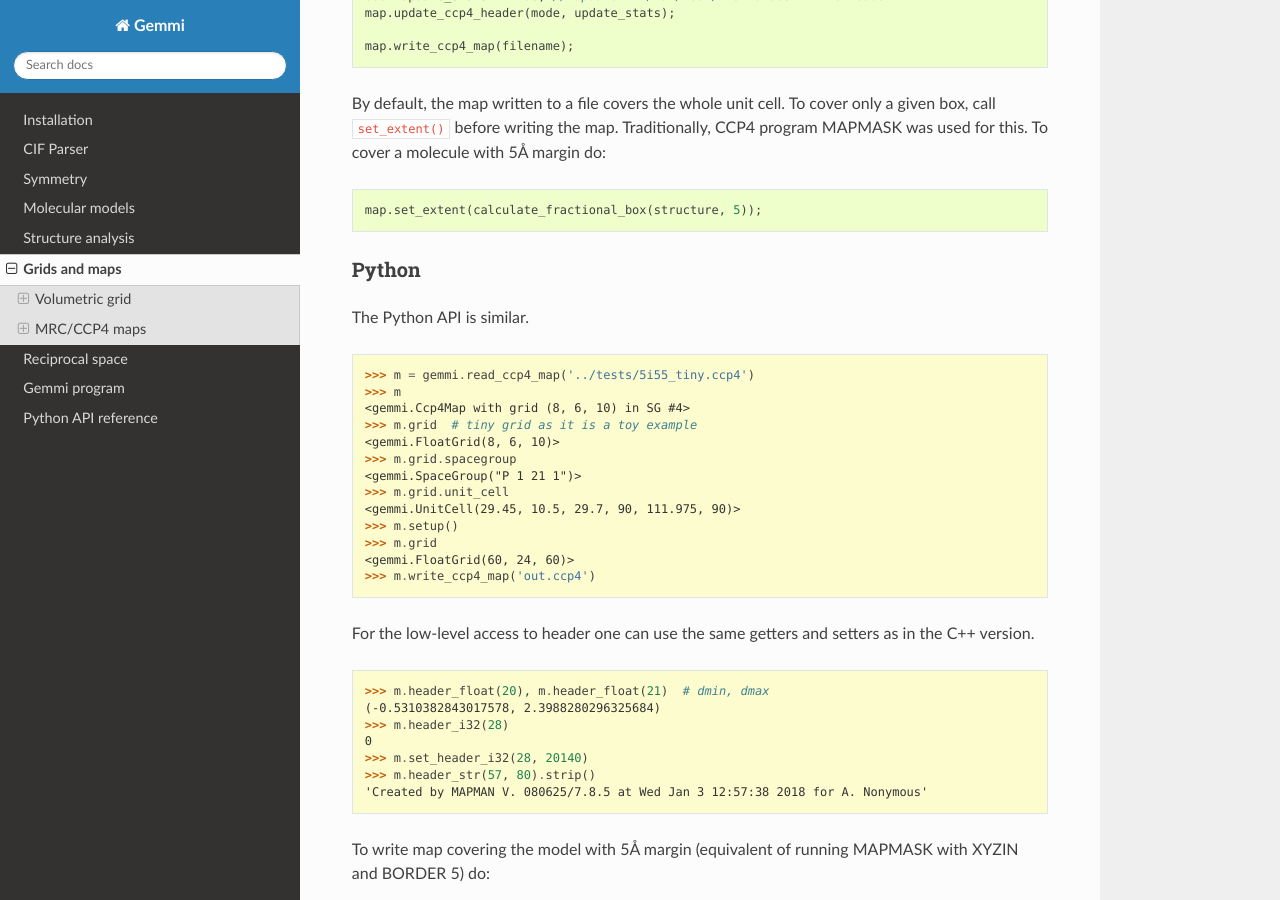
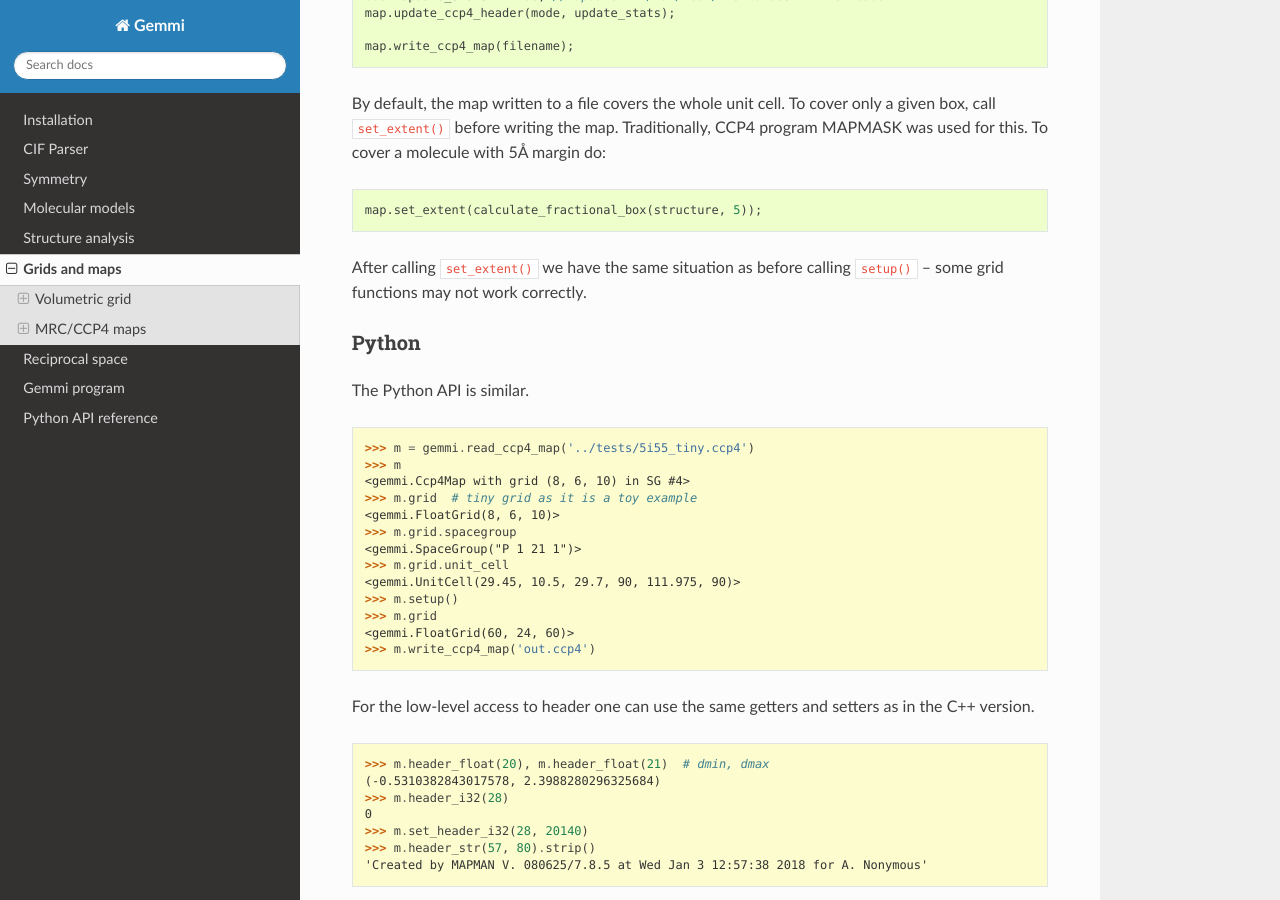
Before and after one commit to project-gemmi/gemmi, a Sphinx documentation site: the page built from docs/grid.rst, in a window 1280 px wide and 900 px high, scrolled down 7027 px. Built offline with Sphinx 7.4.7 and the Read the Docs theme 2.0.0, drawn with Linux system fonts in a browser that asks for light colours.

```diff
--- a/docs/grid.rst
+++ b/docs/grid.rst
@@ -371,6 +371,9 @@
 
     map.set_extent(calculate_fractional_box(structure, 5));
 
+After calling ``set_extent()`` we have the same situation as before calling
+``setup()`` -- some grid functions may not work correctly.
+
 Python
 ------
 
```
Also changed, not shown: 1 other file.
